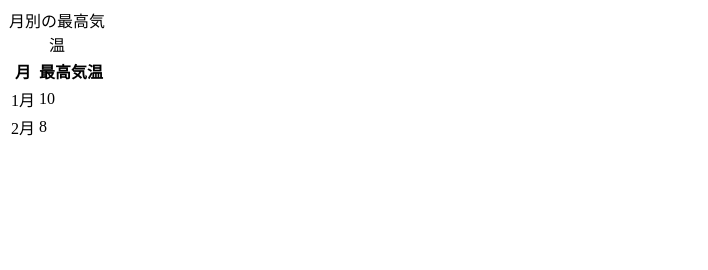
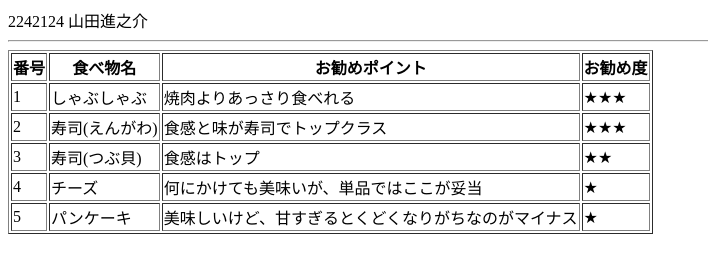
Before and after one commit to rinamarusuisan/literacy, a plain HTML site: page table.html in a window 1280 px wide. Shown: the whole page, without its empty margins (0-708 px from the left). Drawn offline with Linux system fonts and the light colour scheme.

Commit message:
Update table.html

```diff
--- a/table.html
+++ b/table.html
@@ -1,16 +1,19 @@
 <!DOCTYPE html>
-<html lang="ja">
-    <head>
-        <title>タイトル</title>
-    </head>
-    <body>
-      <table>
-        <caption>月別の最高気温</caption>
-        <tbody>
-        <tr><th>月</th><th>最高気温</th></tr>
-        <tr><td>1月</td><td>10</td></tr>
-        <tr><td>2月</td><td>8</td></tr>
-        </tbody>
-      </table>
-    </body>
-</html>
+<HTML>
+<HEAD>
+<META CHARSET="UTF-8">
+<TITLE>好きな食べ物のお勧め度</TITLE>
+</HEAD>
+<BODY>
+2242124 山田進之介<BR>
+<HR>
+<TABLE BORDER="1">
+<TR><TH>番号</TH><TH>食べ物名</TH><TH>お勧めポイント</TH><TH>お勧め度</TH></TR>
+<TR><TD>1</TD><TD>しゃぶしゃぶ</TD><TD>焼肉よりあっさり食べれる</TD><TD>★★★</TD></TR>
+<TR><TD>2</TD><TD>寿司(えんがわ)</TD><TD>食感と味が寿司でトップクラス</TD><TD>★★★</TD></TR>
+<TR><TD>3</TD><TD>寿司(つぶ貝)</TD><TD>食感はトップ</TD><TD>★★</TD></TR>
+<TR><TD>4</TD><TD>チーズ</TD><TD>何にかけても美味いが、単品ではここが妥当</TD><TD>★</TD></TR>
+<TR><TD>5</TD><TD>パンケーキ</TD><TD>美味しいけど、甘すぎるとくどくなりがちなのがマイナス</TD><TD>★</TD></TR>
+</TABLE>
+</BODY>
+</HTML>
```
